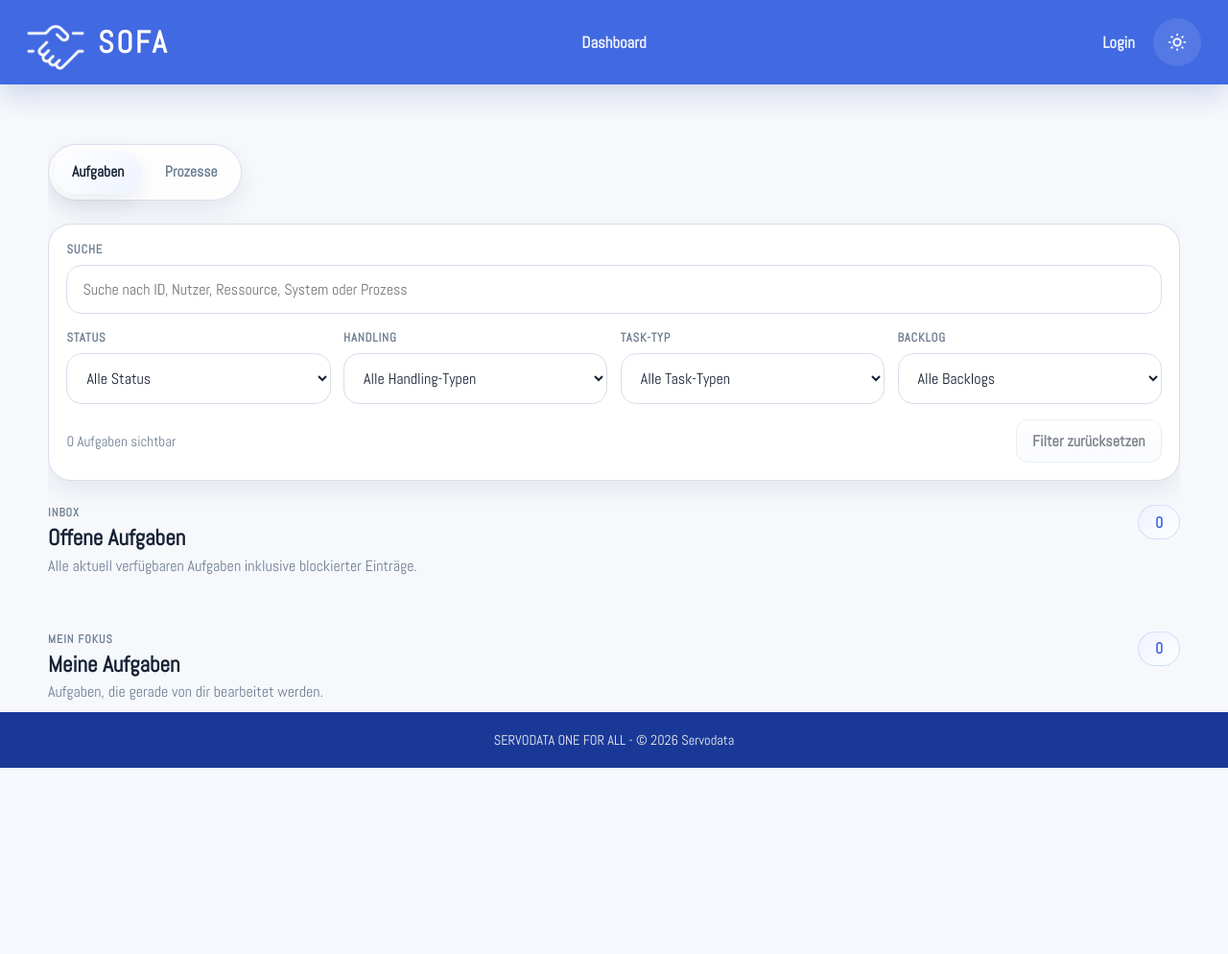
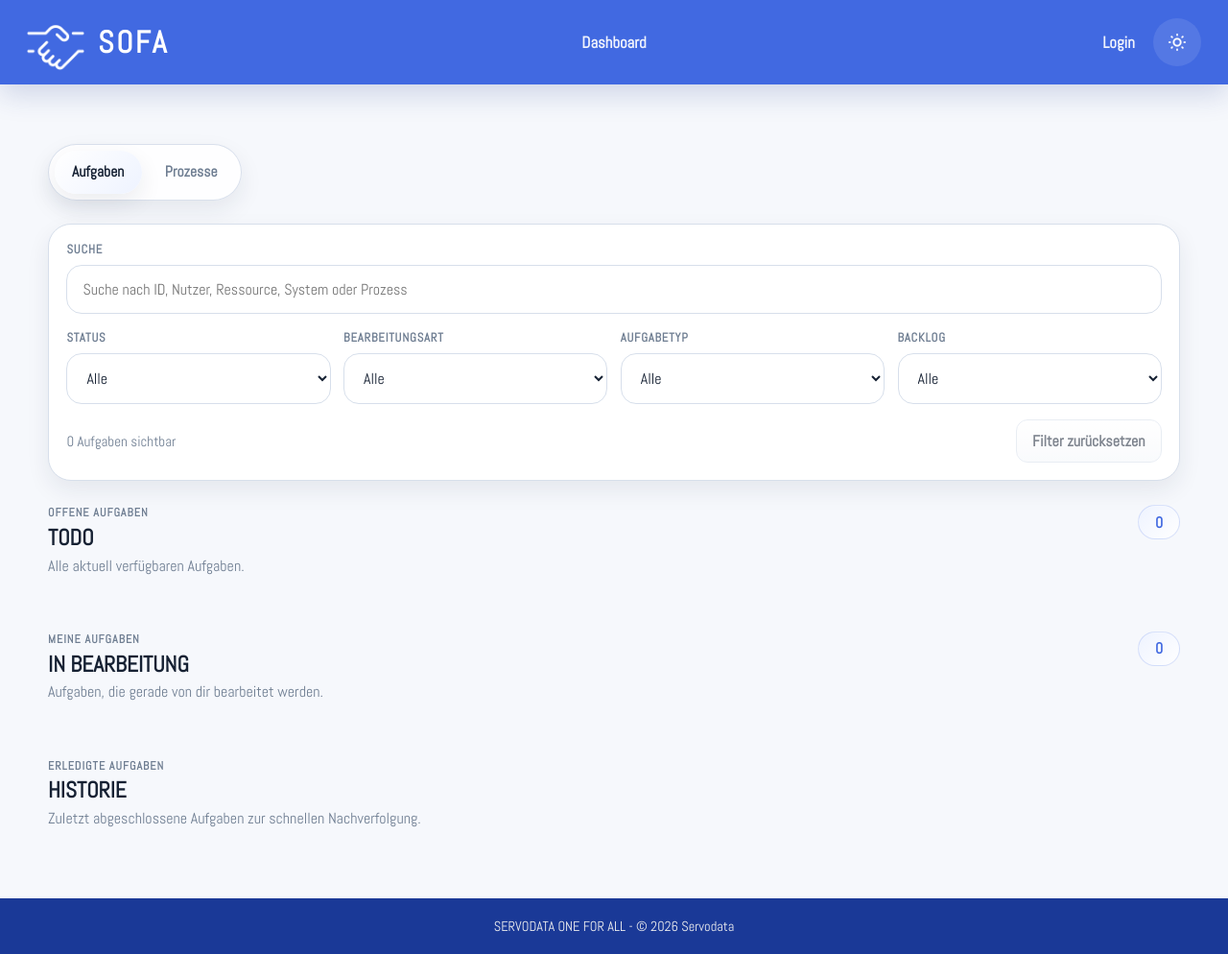
Before and after one commit to tgiabel/iam-system, a Python web app: template app/templates/tasks.html in a window 1280 px wide. Shown: the whole page at 96% size. Before the commit the page ends 800 px from the top, so only its background shows below. Run offline with Jinja, Linux system fonts and the light colour scheme; the template is opened without the code that fills it, so the values that code supplies are empty.

Commit message:
fix: scroll-behaviour for tasks and console; vanishing table-th-bg

```diff
--- a/app/static/css/_.css
+++ b/app/static/css/_.css
@@ -17,7 +17,7 @@
     --header-surface-hover: rgba(255, 255, 255, 0.18);
     --header-border: rgba(255, 255, 255, 0.18);
     --header-shadow: 0 10px 28px rgba(29, 55, 137, 0.18);
-    --table-header-bg: linear-gradient(135deg, color-mix(in srgb, var(--header-bg) 96%, white), color-mix(in srgb, var(--header-bg) 82%, black));
+    --table-header-bg: var(--header-bg);
     --table-header-muted-bg: linear-gradient(135deg, #7d8ca8, #5f6d87);
 
     /* App Surfaces */
@@ -249,10 +249,9 @@ html[data-theme="servodata"] {
 }
 
 body {
-    height: 100vh;
+    min-height: 100vh;
     display: flex;
     flex-direction: column;
-    flex: 1;
     background: var(--surface-page);
     color: var(--text-default);
     transition: background-color 0.2s ease, color 0.2s ease;
@@ -264,7 +263,6 @@ main {
     flex-direction: column;
     align-items: center;
     width: 100%;
-    min-height: 0;
     padding: 0 50px;
     background-color: var(--surface-page);
     background-image: var(--main-background-image);
--- a/app/static/css/tasks.css
+++ b/app/static/css/tasks.css
@@ -1,22 +1,15 @@
 .tasks-page {
-    display: flex;
-    flex: 1 1 auto;
-    flex-direction: column;
     width: 100%;
     gap: 1.5rem;
     padding-top: 2rem;
     padding-bottom: 2.5rem;
-    min-height: 0;
-    overflow: hidden;
 }
 
 .tasks-shell {
     display: flex;
-    flex: 1 1 auto;
     flex-direction: column;
     gap: 1.5rem;
     width: 100%;
-    min-height: 0;
 }
 
 .tasks-tabs {
@@ -57,18 +50,12 @@
 .tasks-tab-panel {
     display: none;
     width: 100%;
-    min-height: 0;
 }
 
 .tasks-tab-panel.active {
     display: flex;
     flex-direction: column;
-    flex: 1 1 auto;
     gap: 1.6rem;
-}
-
-#tab-prozesse.tasks-tab-panel.active {
-    overflow: hidden;
 }
 
 .tasks-discovery-bar {
@@ -113,21 +100,17 @@
 }
 
 .process-section {
-    flex: 1 1 0;
-    min-height: 0;
+    flex: 0 0 auto;
 }
 
 .process-section .ui-table-card {
     display: flex;
-    flex: 1 1 auto;
     flex-direction: column;
-    min-height: 0;
 }
 
 .process-section .table-wrapper {
-    flex: 1 1 auto;
-    min-height: 0;
     overflow: auto;
+    max-height: min(24rem, 40vh);
 }
 
 .task-strip {
--- a/app/static/css/ui.css
+++ b/app/static/css/ui.css
@@ -305,11 +305,16 @@
 }
 
 .ui-table-card {
+    --table-header-surface: var(--table-header-bg);
     background: var(--ui-surface-card);
     border: 1px solid var(--ui-border);
     border-radius: var(--ui-radius-lg);
     box-shadow: var(--ui-shadow-sm);
     overflow: hidden;
+}
+
+.ui-table-card-muted {
+    --table-header-surface: var(--table-header-muted-bg);
 }
 
 .ui-table-card .table-wrapper {
@@ -326,18 +331,14 @@
 }
 
 .ui-table-card thead {
-    background: var(--table-header-bg);
-}
-
-.ui-table-card-muted thead {
-    background: var(--table-header-muted-bg);
+    background: var(--table-header-surface);
 }
 
 .ui-table-card thead th {
     position: sticky;
     top: 0;
     z-index: 2;
-    background: inherit;
+    background: var(--table-header-surface);
     color: var(--text-inverse);
 }
 
--- a/app/static/js/tasks.js
+++ b/app/static/js/tasks.js
@@ -488,25 +488,25 @@ function syncTaskFilterControls() {
     populateFilterSelect(
         "tasks-status-filter",
         taskViewState.filterOptions.status,
-        "Alle Status",
+        "Alle",
         taskViewState.filters.status
     );
     populateFilterSelect(
         "tasks-handling-filter",
         taskViewState.filterOptions.handling,
-        "Alle Handling-Typen",
+        "Alle",
         taskViewState.filters.handling
     );
     populateFilterSelect(
         "tasks-type-filter",
         taskViewState.filterOptions.taskType,
-        "Alle Task-Typen",
+        "Alle",
         taskViewState.filters.taskType
     );
     populateFilterSelect(
         "tasks-backlog-filter",
         taskViewState.filterOptions.backlog,
-        "Alle Backlogs",
+        "Alle",
         taskViewState.filters.backlog
     );
 }
--- a/app/templates/tasks.html
+++ b/app/templates/tasks.html
@@ -36,28 +36,28 @@
                     <div class="tasks-filter-field">
                         <label class="ui-field-label" for="tasks-status-filter">Status</label>
                         <select id="tasks-status-filter" class="ui-input">
-                            <option value="">Alle Status</option>
+                            <option value="">Alle</option>
                         </select>
                     </div>
 
                     <div class="tasks-filter-field">
-                        <label class="ui-field-label" for="tasks-handling-filter">Handling</label>
+                        <label class="ui-field-label" for="tasks-handling-filter">Bearbeitungsart</label>
                         <select id="tasks-handling-filter" class="ui-input">
-                            <option value="">Alle Handling-Typen</option>
+                            <option value="">Alle</option>
                         </select>
                     </div>
 
                     <div class="tasks-filter-field">
-                        <label class="ui-field-label" for="tasks-type-filter">Task-Typ</label>
+                        <label class="ui-field-label" for="tasks-type-filter">Aufgabetyp</label>
                         <select id="tasks-type-filter" class="ui-input">
-                            <option value="">Alle Task-Typen</option>
+                            <option value="">Alle</option>
                         </select>
                     </div>
 
                     <div class="tasks-filter-field">
                         <label class="ui-field-label" for="tasks-backlog-filter">Backlog</label>
                         <select id="tasks-backlog-filter" class="ui-input">
-                            <option value="">Alle Backlogs</option>
+                            <option value="">Alle</option>
                         </select>
                     </div>
                 </div>
@@ -71,9 +71,9 @@
             <div class="task-section">
                 <div class="ui-section-header">
                     <div class="ui-section-heading">
-                        <p class="ui-section-kicker">Inbox</p>
-                        <h3 class="ui-section-title">Offene Aufgaben</h3>
-                        <p class="ui-section-copy">Alle aktuell verfügbaren Aufgaben inklusive blockierter Einträge.</p>
+                        <p class="ui-section-kicker">Offene Aufgaben</p>
+                        <h3 class="ui-section-title">TODO</h3>
+                        <p class="ui-section-copy">Alle aktuell verfügbaren Aufgaben.</p>
                     </div>
                     <span class="ui-count-pill" id="open-tasks-count">0</span>
                 </div>
@@ -83,8 +83,8 @@
             <div class="task-section">
                 <div class="ui-section-header">
                     <div class="ui-section-heading">
-                        <p class="ui-section-kicker">Mein Fokus</p>
-                        <h3 class="ui-section-title">Meine Aufgaben</h3>
+                        <p class="ui-section-kicker">Meine Aufgaben</p>
+                        <h3 class="ui-section-title">IN BEARBEITUNG</h3>
                         <p class="ui-section-copy">Aufgaben, die gerade von dir bearbeitet werden.</p>
                     </div>
                     <span class="ui-count-pill" id="my-tasks-count">0</span>
@@ -95,9 +95,9 @@
             <div class="task-section">
                 <div class="ui-section-header">
                     <div class="ui-section-heading">
-                        <p class="ui-section-kicker">Rückblick</p>
-                        <h3 class="ui-section-title">Zuletzt erledigt</h3>
-                        <p class="ui-section-copy">Abgeschlossene Aufgaben zur schnellen Nachverfolgung.</p>
+                        <p class="ui-section-kicker">Erledigte Aufgaben</p>
+                        <h3 class="ui-section-title">HISTORIE</h3>
+                        <p class="ui-section-copy">Zuletzt abgeschlossene Aufgaben zur schnellen Nachverfolgung.</p>
                     </div>
                 </div>
                 <div class="task-strip" id="completed-tasks-slider"></div>
```
Also changed, not shown: app/static/css/rollenmanagement.css (+1 -13 lines), app/static/css/systemverwaltung.css (+1 -13 lines), app/static/css/userverwaltung.css (+2 -14 lines).
